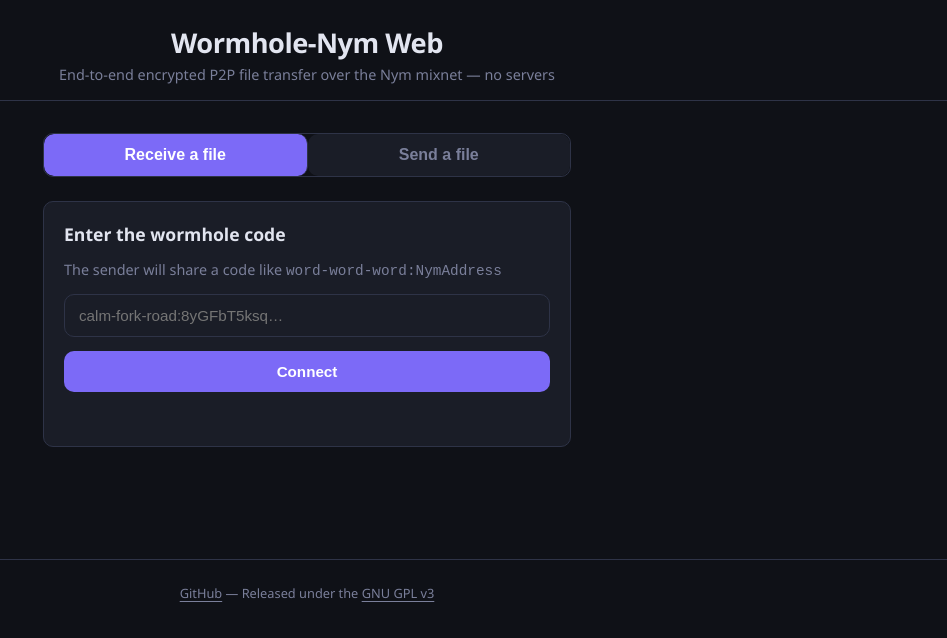
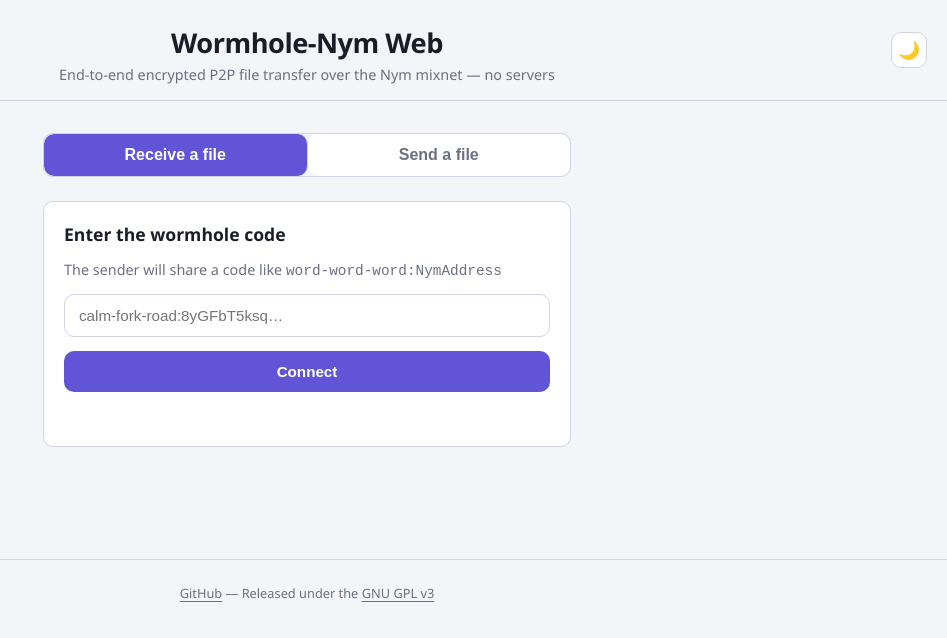
Before and after one commit to rachyandco/wormhole-web-nym, a website built with Vite: page index.html in a window 1280 px wide. Shown: the whole page, without its empty margins (333-1280 px from the left). Built offline with nearby package versions, Linux system fonts and the light colour scheme.

Commit message:
add dark/light mode

```diff
--- a/index.html
+++ b/index.html
@@ -11,6 +11,7 @@
 <header>
   <h1>Wormhole-Nym Web</h1>
   <p>End-to-end encrypted P2P file transfer over the Nym mixnet — no servers</p>
+  <button id="theme-toggle" title="Toggle dark/light mode" aria-label="Toggle dark/light mode"></button>
 </header>
 
 <main>
--- a/src/main.js
+++ b/src/main.js
@@ -167,6 +167,32 @@ async function initNym(onStatusUpdate) {
   return nymInitPromise;
 }
 
+// ── Dark / light theme toggle ──────────────────────────────────────────────────
+
+(function () {
+  const root   = document.documentElement;
+  const btn    = $('theme-toggle');
+  const DARK   = '🌙';
+  const LIGHT  = '☀️';
+  const stored = localStorage.getItem('theme');
+  const prefersDark = window.matchMedia('(prefers-color-scheme: dark)').matches;
+  // Resolve effective theme: stored preference wins, then browser default
+  const effective = stored ?? (prefersDark ? 'dark' : 'light');
+
+  function applyTheme(theme) {
+    root.setAttribute('data-theme', theme);
+    btn.textContent = theme === 'dark' ? LIGHT : DARK;
+  }
+
+  applyTheme(effective);
+
+  btn.addEventListener('click', () => {
+    const next = root.getAttribute('data-theme') === 'dark' ? 'light' : 'dark';
+    localStorage.setItem('theme', next);
+    applyTheme(next);
+  });
+})();
+
 // ── Tab switching ──────────────────────────────────────────────────────────────
 
 $('tab-receive').addEventListener('click', () => {
--- a/src/style.css
+++ b/src/style.css
@@ -11,6 +11,30 @@
   --danger:  #f06a6a;
   --radius:  10px;
   font-family: 'Segoe UI', system-ui, sans-serif;
+}
+
+:root[data-theme="light"] {
+  --bg:      #f4f5f9;
+  --surface: #ffffff;
+  --border:  #d0d4e4;
+  --accent:  #6254d6;
+  --accent2: #1fa87a;
+  --text:    #1a1d27;
+  --muted:   #6b7080;
+  --danger:  #d94f4f;
+}
+
+@media (prefers-color-scheme: light) {
+  :root:not([data-theme="dark"]) {
+    --bg:      #f4f5f9;
+    --surface: #ffffff;
+    --border:  #d0d4e4;
+    --accent:  #6254d6;
+    --accent2: #1fa87a;
+    --text:    #1a1d27;
+    --muted:   #6b7080;
+    --danger:  #d94f4f;
+  }
 }
 
 body {
@@ -28,9 +52,32 @@ header {
   text-align: center;
   border-bottom: 1px solid var(--border);
   margin-bottom: 32px;
+  position: relative;
 }
 header h1 { font-size: 1.7rem; font-weight: 700; letter-spacing: -0.5px; }
 header p  { color: var(--muted); margin-top: 4px; font-size: 0.9rem; }
+
+/* Theme toggle button */
+#theme-toggle {
+  position: absolute;
+  top: 50%;
+  right: 20px;
+  transform: translateY(-50%);
+  background: var(--surface);
+  border: 1px solid var(--border);
+  border-radius: var(--radius);
+  color: var(--muted);
+  width: 36px;
+  height: 36px;
+  display: flex;
+  align-items: center;
+  justify-content: center;
+  font-size: 1.1rem;
+  cursor: pointer;
+  padding: 0;
+  transition: color 0.15s, border-color 0.15s;
+}
+#theme-toggle:hover { color: var(--text); border-color: var(--accent); }
 
 main {
   width: 100%;
```
